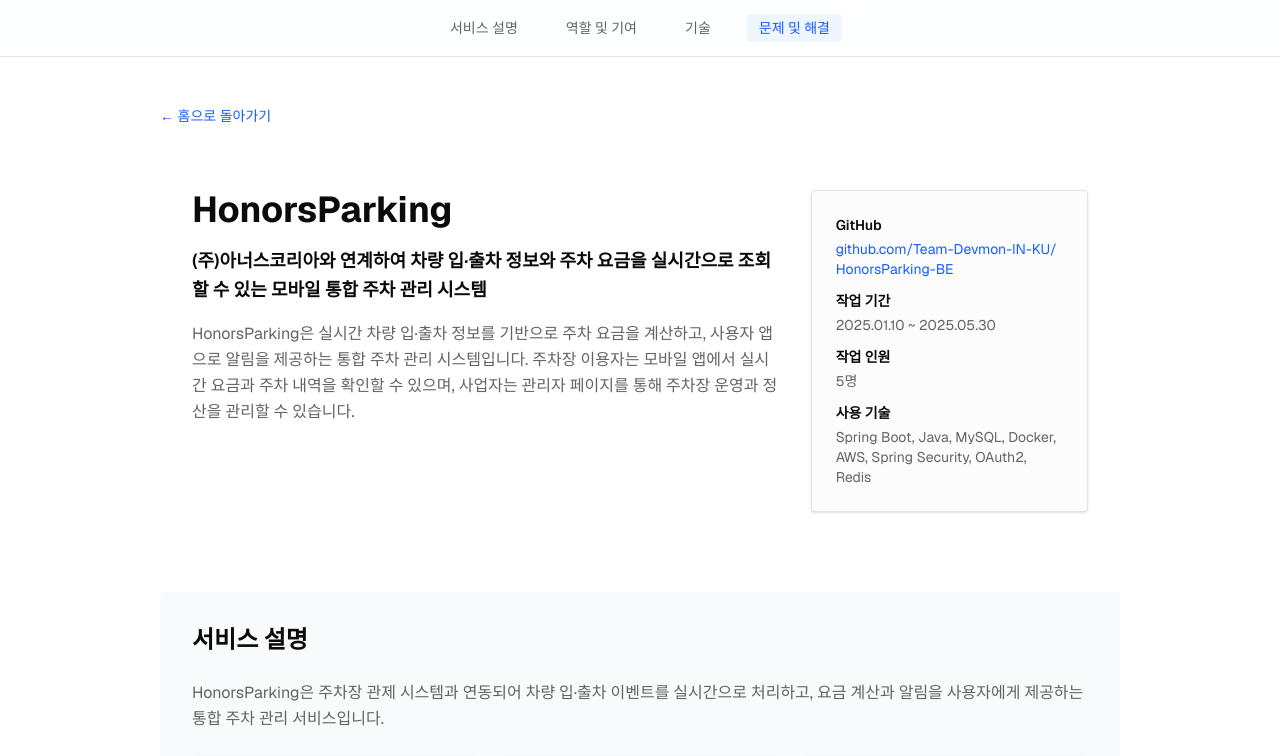
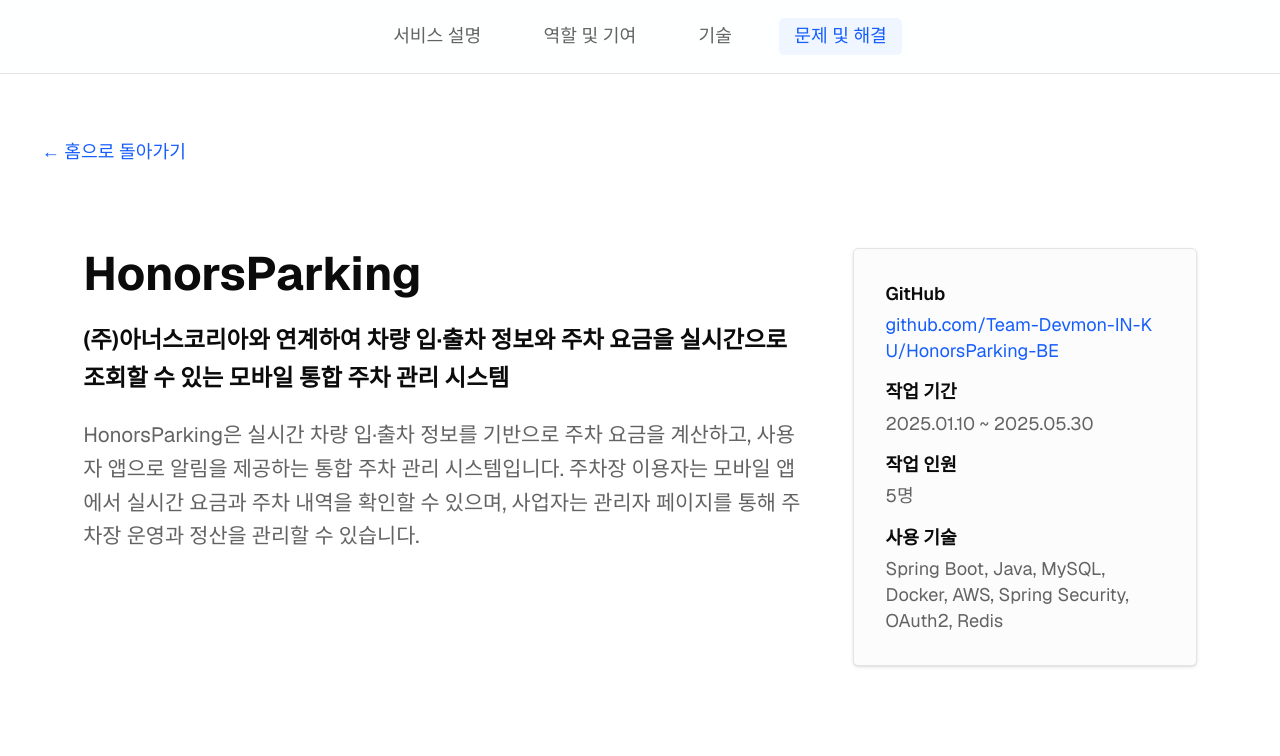
Before and after one commit to dgsim126/donggeun, a Next.js app: page /portfolio/honorsparking in a window 1280 px wide. Shown: the top 756 px of the page. Built offline with nearby package versions, Linux system fonts and the light colour scheme.

Commit message:
feat: 1st version

```diff
--- a/app/globals.css
+++ b/app/globals.css
@@ -127,7 +127,7 @@
    ========================= */
 
 .page-zoom {
-  --z: 1.5;
+  --z: 1.3;
   zoom: var(--z);
 }
 
--- a/app/portfolio/dineq/page.tsx
+++ b/app/portfolio/dineq/page.tsx
@@ -12,7 +12,7 @@ export default function DineQPage() {
   }, [])
 
   return (
-    <>
+    <div className="page-zoom">
       <PortfolioNavigation />
       <main className="min-h-screen bg-background pt-14">
         <div className="max-w-5xl mx-auto py-12 px-4 sm:px-6 lg:px-8">
@@ -301,6 +301,6 @@ export default function DineQPage() {
           </section>
         </div>
       </main>
-    </>
+    </div>
   )
 }
--- a/app/portfolio/honorsparking/page.tsx
+++ b/app/portfolio/honorsparking/page.tsx
@@ -10,10 +10,10 @@ export default function HonorsParkingPage() {
   }, [])
 
   return (
-    <>
-      <PortfolioNavigation />
-      <main className="min-h-screen bg-background pt-14">
-        <div className="max-w-5xl mx-auto py-12 px-4 sm:px-6 lg:px-8">
+    <div className="page-zoom">
+    <PortfolioNavigation />
+    <main className="min-h-screen bg-background pt-14">
+      <div className="max-w-5xl mx-auto py-12 px-4 sm:px-6 lg:px-8">
           <Link href="/#portfolio" className="text-blue-600 hover:text-blue-800 text-sm mb-8 inline-block">
             ← 홈으로 돌아가기
           </Link>
@@ -365,6 +365,6 @@ export default function HonorsParkingPage() {
           </section>
         </div>
       </main>
-    </>
+    </div>
   )
 }
```
